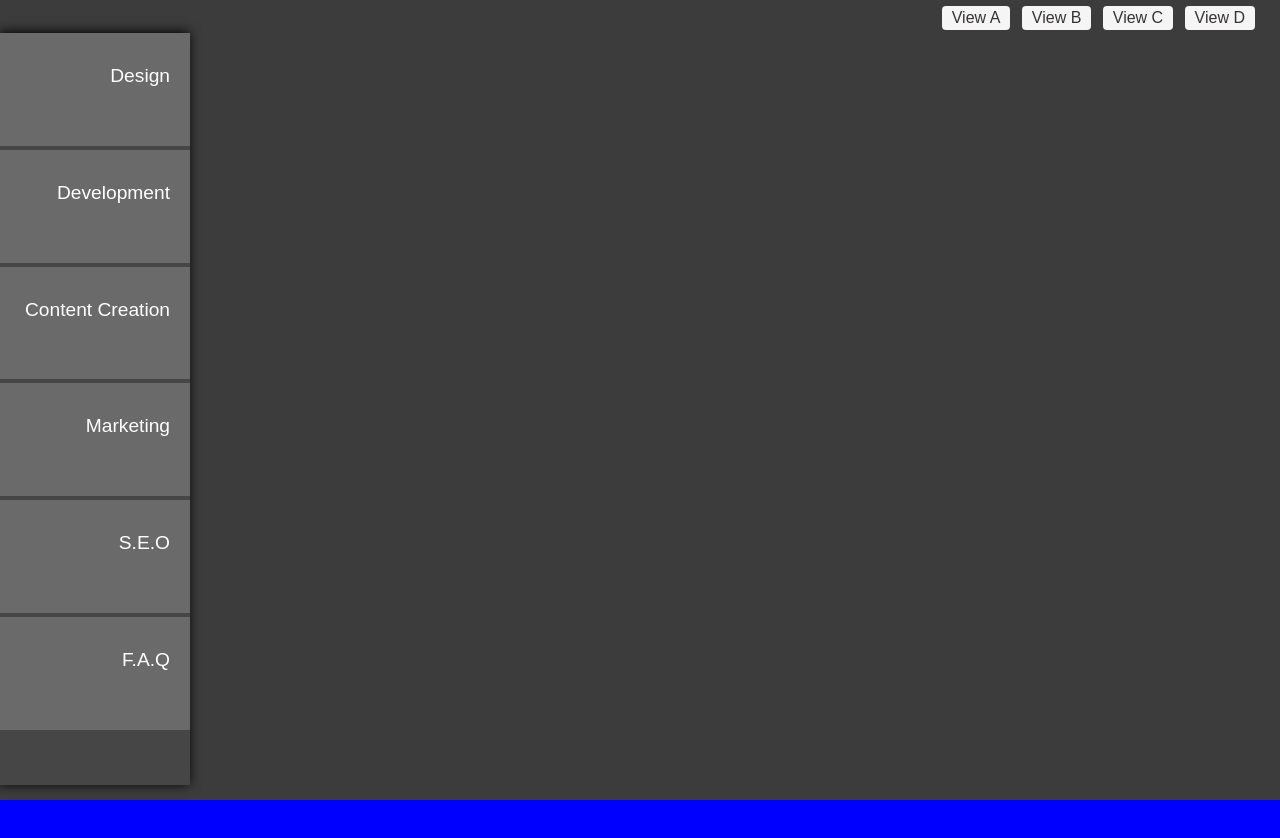
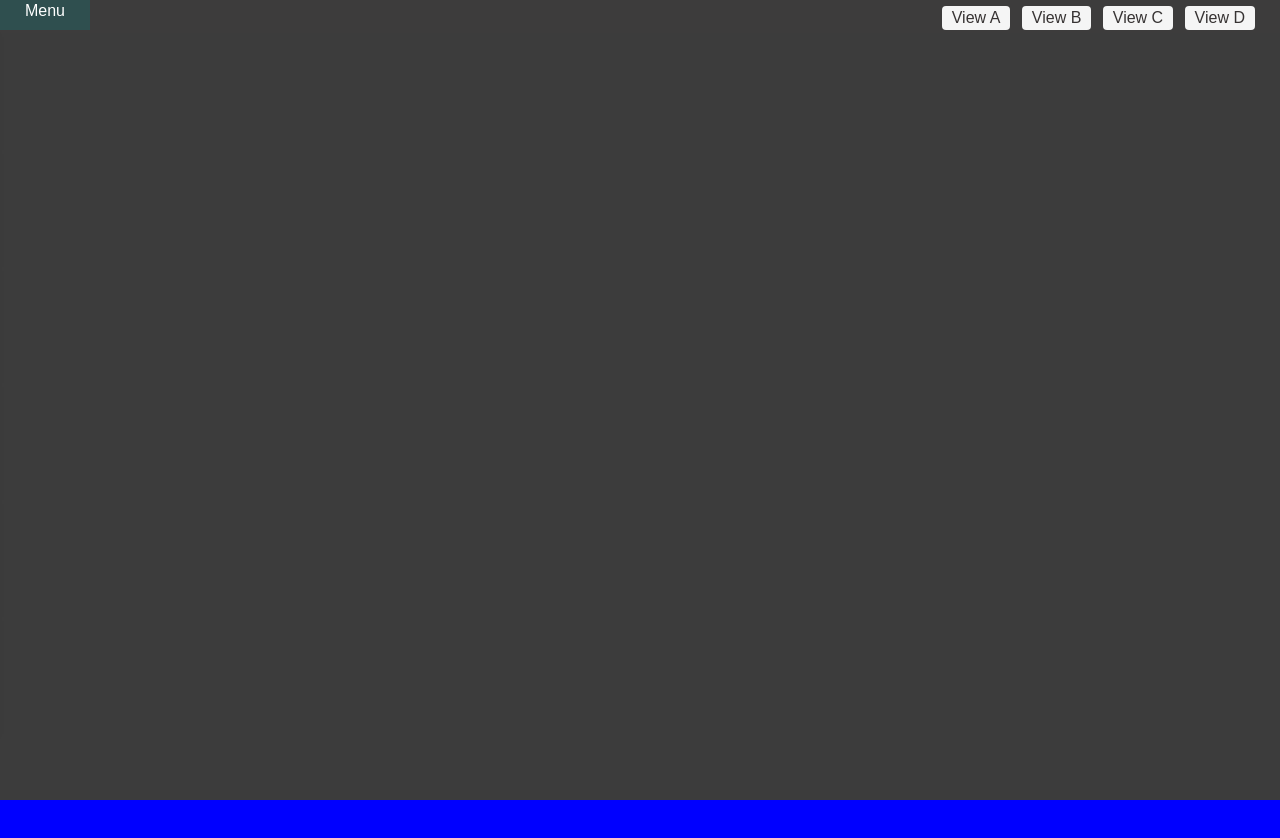
Before and after one commit to daymonallen/Marrisville-Custom-Landscape, a plain HTML site: page index.html in a window 1280 px wide. Shown: the top 838 px of the page. Drawn offline with nearby package versions, Linux system fonts and the light colour scheme; a web font is replaced by a local one.

Commit message:
UI - Navigation - Javascript
Program off canvas navigation side-drawer w/ JavaScript

```diff
--- a/css/main.css
+++ b/css/main.css
@@ -129,22 +129,42 @@ textarea {
 }
 
 /* Side navbar */
+#navToggle {
+  width: 90px;
+  height: 30px;
+  background-color: gray;
+  color: white;
+  text-align: center;
+  padding: 0px 0;
+  transition: 300ms;
+  position: fixed;
+  z-index: 1;
+  cursor: pointer;
+}
+#navToggle:hover {
+  width: 90px;
+  background-color: darkslategray;
+  color: white;
+  text-align: center;
+}
+
 #side-menu {
   position: fixed;
   top: 17px;
-  left: 0;
+  left: -200px;
   height: 100vh;
   padding: 0;
+  transition: 300ms;
 }
 
 #side-menu > ul {
   list-style-type: none;
   padding: 0;
-  background-color: gray;
-  background-color: #464646;
-  display: block;
+  //background-color: gray;
+  //background-color: #464646;
+  display: inline-block;
   height: 94%;
-  box-shadow: -1px -1px 11px 0px black;
+  //box-shadow: -1px -1px 11px 0px black;
   perspective: 1000px;
 }
 
@@ -154,7 +174,8 @@ textarea {
   text-align: right;
   margin-top: 4px;
   height: 15%;
-  transition: 250ms;
+  transition: 150ms;
+  box-shadow: 2px 0px 8px 0px black;
 }
 
 #side-menu > ul li a {
@@ -168,10 +189,9 @@ textarea {
 
 #side-menu > ul li:hover {
   background-color: #5A5A5A;
-  box-shadow: 2px 4px 8px 0px black;
-  transform: translate3d(-3px, -2px, -80px);
-  transform-origin: left;
-  transform: rotate3d(1, .3, .1, 6deg);
+  box-shadow: -3px 1px 6px 0px black;
+  transform: translateY(2px);
+  transform: translateX(2px);
 }
 
 /* ==== [[ / END Main GUI ]]==== */
--- a/index.html
+++ b/index.html
@@ -19,6 +19,10 @@
     <div id="wrapper">
       <!-- =========      GUI     ========= -->
       <!-- ========= Primary -Nav ========= -->
+      <div>
+        <a id="navToggle" onclick="toggleNav()">Menu</a>
+      </div>
+
       <nav id="top-nav">
         <ul>
           <li><a href="#view_a">View A</a></li>
@@ -28,17 +32,22 @@
         </ul>
       </nav>
       <!-- ======  Navigation -side  ====== -->
-      <nav id="side-menu">
+      <nav id="side-menu" onclick="toggleNav()">
         <ul>
-          <li><a href="#">Design</a></li>
-          <li><a href="#">Development</a></li>
-          <li><a href="#">Content Creation</a></li>
-          <li><a href="#">Marketing</a></li>
-          <li><a href="#">S.E.O</a></li>
-          <li><a href="#">F.A.Q</a></li>
+          <li><a href="#" >About</a></li>
+          <li><a href="#">Services</a></li>
+          <li><a href="#">Landscaping</a></li>
+          <li><a href="#">Brick | Stone</a></li>
+          <li><a href="#">Artificial</a></li>
+          <li><a href="#">Water Features</a></li>
         </ul>
       </nav>
       <!-- ========== UI SM Links ========= -->
+      <!-- ========== UI Footer =========== -->
+      <footer>
+
+      </footer>
+
       <!-- ========== UI Down Nav ========= -->
       <!-- =========  /END GUI    ========= -->
       <!-- [[============================]] -->
--- a/js/main.js
+++ b/js/main.js
@@ -0,0 +1,10 @@
+let navStatus = 0;
+function toggleNav() {
+	if (navStatus == 0) {
+		document.getElementById("side-menu").style.left = "0px";
+		navStatus = 1;
+	} else if (navStatus == 1) {
+		document.getElementById("side-menu").style.left = "-200px";
+		navStatus = 0;
+	}
+}
```
